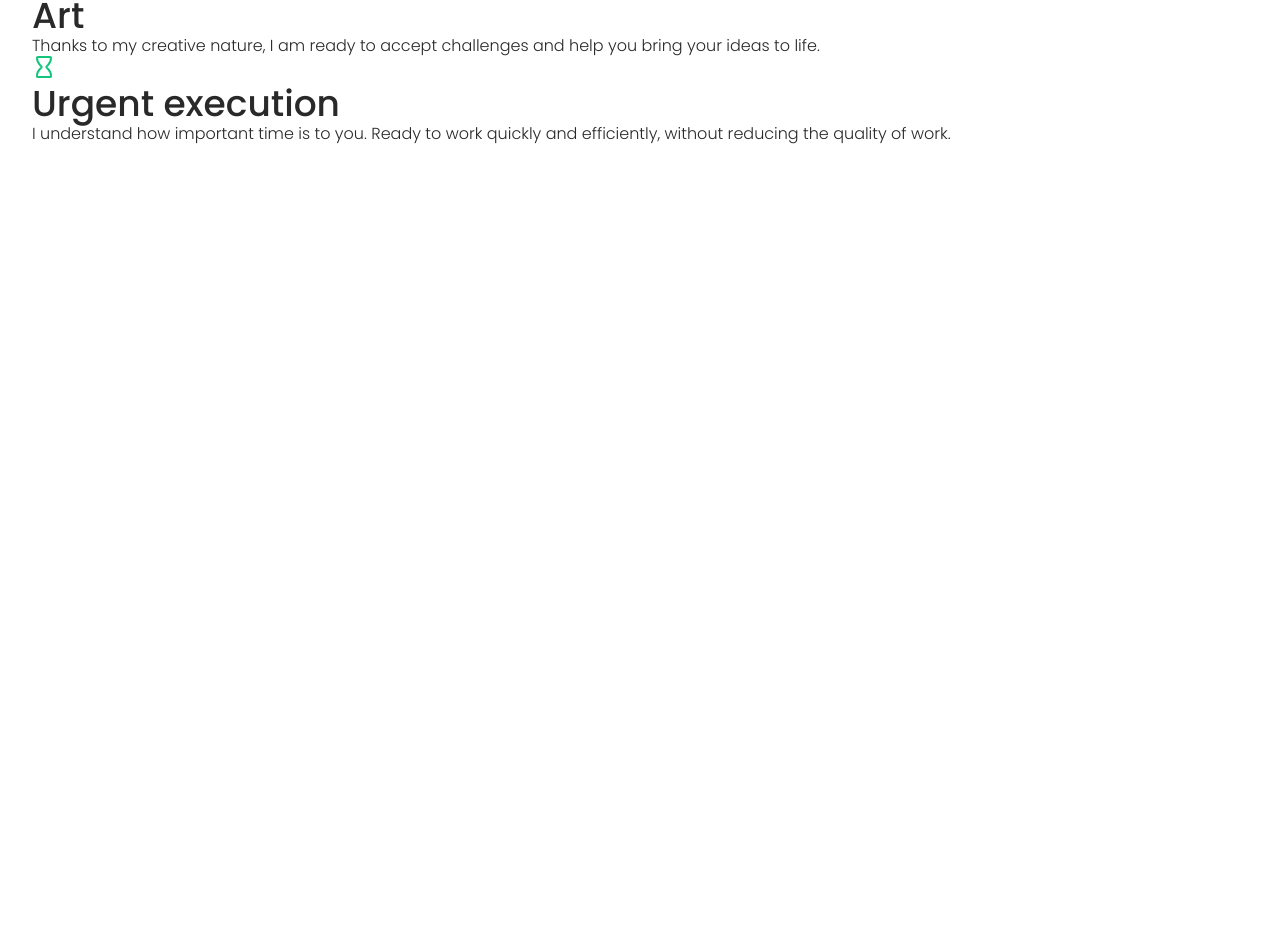
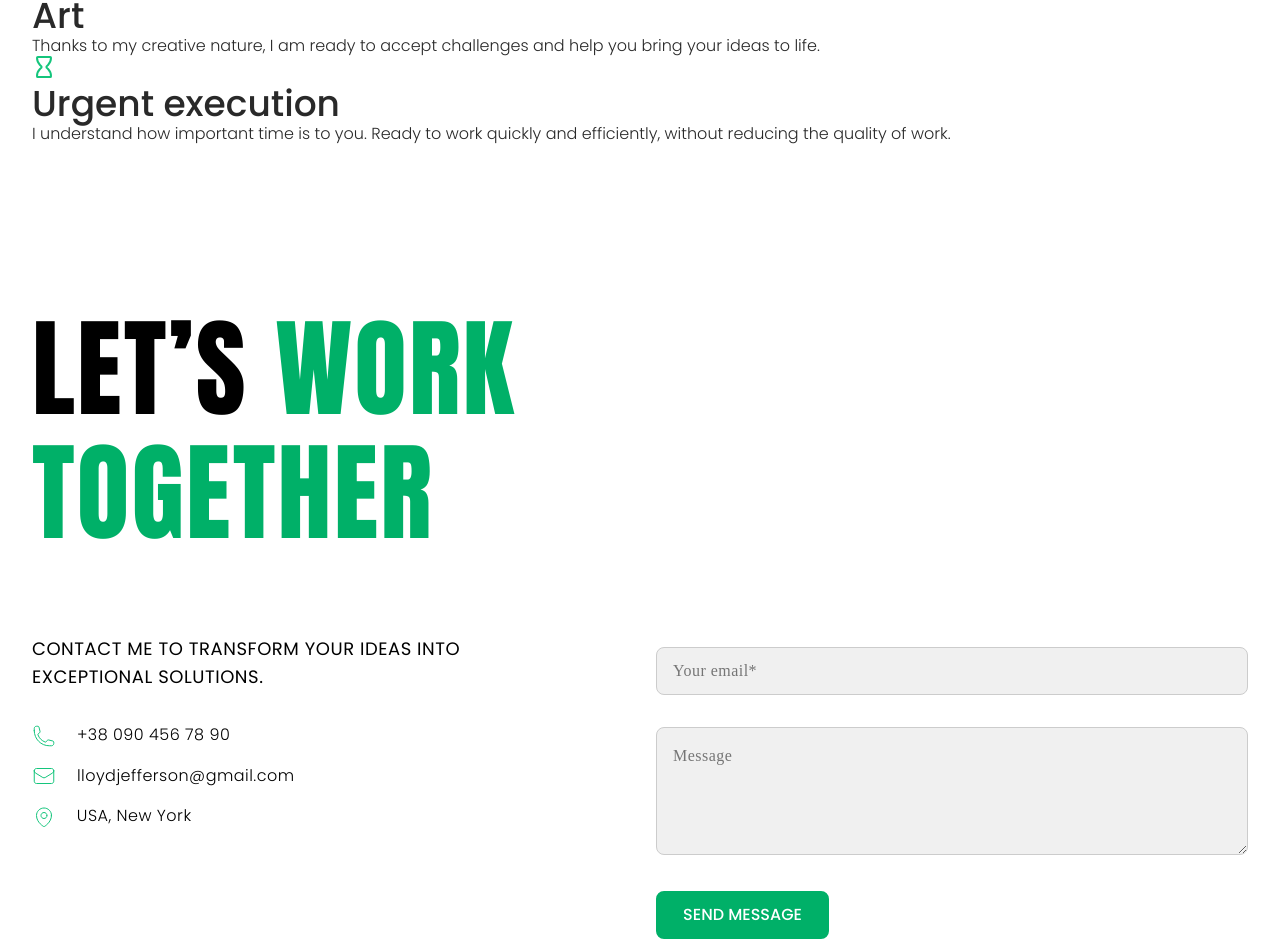
Before and after one commit to Yura33-dev/project-team-18, a website built with Vite: page src/index.html in a window 1280 px wide. Shown: the part 662-1601 px from the top of the page. Before the commit the page ends 969 px from the top, so only its background shows below. Built offline with nearby package versions, Linux system fonts and the light colour scheme.

Commit message:
html-css

```diff
--- a/src/css/work-together.css
+++ b/src/css/work-together.css
@@ -0,0 +1,327 @@
+.work-together {
+    max-width: 360px;
+    height: 661px;
+    padding-left: 20px;
+    padding-right: 20px;
+}
+
+.title-headline {
+    font-weight: 400;
+    font-size: 52px;
+    line-height: 123%;
+    letter-spacing: 0.03em;
+    text-transform: uppercase;
+    color: black;
+}
+
+.title-together {
+    min-width: 253px;
+    margin-bottom: 57px;
+}
+
+.green-text {
+    color: #00B068;
+}
+
+.title-text {
+    font-family: var(--font-family);
+    font-weight: 400;
+    font-size: 18px;
+    line-height: 156%;
+    letter-spacing: 0.03em;
+    text-transform: uppercase;
+    color: black;
+    margin-bottom: 32px;
+}
+
+.title-contacts {
+    font-family: var(--font-family);
+    font-weight: 300;
+    font-size: 16px;
+    line-height: 150%;
+    letter-spacing: 0.03em;
+    color: black;
+
+}
+
+.contacts-together {
+    width: 258px;
+    height: 248px;
+
+
+}
+
+.form-message {
+    width: 100%;
+    height: 216px;
+    margin-top: 12px;
+}
+
+
+.rent-input {
+    box-sizing: border-box;
+    width: 320px;
+    height: 48px;
+    border-radius: 8px;
+    background-color: transparent;
+    outline: none;
+    padding-top: 12px;
+    padding-bottom: 12px;
+    padding-left: 16px;
+}
+
+.message-together {
+    margin-top: 32px;
+    margin-bottom: 32px;
+    box-sizing: border-box;
+    border-radius: 8px;
+    padding: 16px;
+    width: 320px;
+    height: 56px;
+    border: 1px solid #ccc;
+    outline: none;
+
+}
+
+.text-input {
+    font-family: font-family;
+    font-weight: 300;
+    font-size: 16px;
+    line-height: 150%;
+    letter-spacing: 0.03em;
+    color: rgba(41, 41, 41, 0.4);
+    border: 1px solid #ccc;
+    outline: none;
+    background-color: #F0F0F0;
+}
+
+.button-together {
+
+    border: 2px solid #00B068;
+    border-radius: 8px;
+    padding: 12px 24px;
+    width: 320px;
+    height: 48px;
+    color: white;
+    background-color: #00B068;
+
+}
+
+.button-together:hover,
+.button-together:focus {
+    background-color: #289990;
+    transform: 200ms cubic-bezier(0.4, 0, 0.2, 1);
+}
+
+.icon-together {
+    width: 24px;
+    height: 24px;
+    color: #00B068;
+    vertical-align: middle;
+    margin-right: 16px;
+}
+
+.icon-and-text {
+    display: flex;
+    align-items: center;
+    gap: 16px;
+}
+
+/* media 768px */
+@media screen and (min-width: 768px) {
+    .work-together {
+        padding-left: 32px;
+        padding-right: 32px;
+        max-width: 768px;
+        height: 776px;
+
+    }
+
+    .contacts-together {
+        width: 320px;
+        height: 220px;
+        margin-bottom: 60px;
+    }
+
+    .title-headline {
+        max-width: 100%;
+        height: 248px;
+        font-weight: 400;
+        font-size: 108px;
+        line-height: 115%;
+        letter-spacing: 0.02em;
+        text-transform: uppercase;
+        color: black;
+
+    }
+
+    .title-text {
+        font-family: var(--font-family);
+        font-weight: 400;
+        font-size: 18px;
+        line-height: 156%;
+        letter-spacing: 0.03em;
+        text-transform: uppercase;
+        color: black;
+
+    }
+
+    .title-contacts-tabdes {
+        display: flex;
+        white-space: nowrap;
+        gap: 16px;
+    }
+
+    .title-contacts {
+        align-self: baseline;
+        font-weight: 300;
+        font-size: 16px;
+        line-height: 150%;
+        letter-spacing: 0.03em;
+        color: black;
+
+    }
+
+    .rent-input {
+        width: 704px;
+        height: 48px;
+    }
+
+    .message-together {
+        width: 704px;
+        height: 128px;
+    }
+
+    .button-together {
+        width: 173px;
+        height: 48px;
+        padding: 12px 24px;
+        font-weight: 500;
+        font-size: 16px;
+        text-align: center;
+        white-space: nowrap;
+    }
+}
+
+@media screen and (min-width: 1280px) {
+    .work-together {
+        max-width: 1280px;
+        height: 616px;
+        padding: 32px auto;
+    }
+
+    .title-headline {
+        width: 100%;
+        height: 248px;
+        font-weight: 400;
+        font-size: 108px;
+        line-height: 115%;
+        letter-spacing: 0.02em;
+        text-transform: uppercase;
+        color: black;
+    }
+
+    .title-contacts-tabdes {
+        display: flex;
+        flex-direction: column;
+        gap: 16px;
+    }
+
+    .title-contacts-message {
+        margin-top: 80px;
+        width: 1216px;
+        height: 288px;
+        display: flex;
+    }
+
+    .contacts-together {
+        width: auto;
+        height: 288px;
+
+    }
+
+    .form-message {
+        width: 592px;
+        height: 288px;
+        margin-left: 136px;
+    }
+
+    .rent-input {
+        width: 592px;
+        height: 48px;
+    }
+
+    .message-together {
+        width: 592px;
+        height: 128px;
+    }
+}
+
+
+.modal {
+    display: none;
+    position: fixed;
+    z-index: 1000;
+    width: 360px;
+    height: 756px;
+    background: black;
+    opacity: 0.8;
+}
+
+.modal.active {
+    display: flex;
+    justify-content: center;
+    align-items: center;
+}
+
+.modal-container {
+    display: flex;
+    justify-content: center;
+    align-items: center;
+    border: 1px solid rgba(250, 250, 250, 0.1);
+    border-radius: 16px;
+    padding: 48px 32px;
+    width: 320px;
+    height: 328px;
+    margin: 214px 20px;
+    background-color: white;
+    box-sizing: border-box;
+}
+
+.icon-modal-close {
+    position: absolute;
+    top: 16px;
+    right: 16px;
+    width: 24px;
+    height: 24px;
+    background-color: rgba(0, 0, 0, 0);
+    border: none;
+    --color3: #292929;
+}
+
+.hidden {
+    display: none;
+}
+
+.modal-text {
+    width: 256px;
+    height: 232px;
+    font-family: sans-serif;
+    font-weight: 300;
+    font-size: 16px;
+    line-height: 150%;
+    letter-spacing: 0.03em;
+    text-align: center;
+    color: black;
+}
+
+.span-modal {
+    font-family: var(--font-family);
+    font-weight: 400;
+    font-size: 20px;
+    line-height: 160%;
+    letter-spacing: 0.03em;
+    text-transform: uppercase;
+    text-align: center;
+    color: #00B068;
+}
--- a/src/js/popup.js
+++ b/src/js/popup.js
@@ -0,0 +1,37 @@
+
+document.addEventListener("DOMContentLoaded", function() {
+    const modal = document.querySelector(".modal");
+    const closeButton = modal.querySelector(".icon-modal-close");
+    const openButton = document.querySelector(".button-together");
+    const form = document.querySelector(".form-message");
+
+    function openModal() {
+        modal.classList.add("active");
+        document.body.style.overflow = "hidden";
+    }
+
+    function closeModal() {
+        modal.classList.remove("active");
+        document.body.style.overflow = "";
+    }
+
+    closeButton.addEventListener("click", closeModal);
+
+    modal.addEventListener("click", function(event) {
+        if (event.target === modal) {
+            closeModal();
+        }
+    });
+      document.addEventListener("keydown", function(event) {
+          if (event.key === "Escape") {
+            closeModal();
+        }
+  });
+    openButton.addEventListener("click", openModal);
+
+    form.addEventListener("submit", function(event) {
+        event.preventDefault();
+        openModal();
+        form.reset();
+    });
+});
--- a/src/partials/work-together.html
+++ b/src/partials/work-together.html
@@ -1 +1,62 @@
-<section class="section work-together"></section>
+<section class="work-together">
+    <h2 class="title-together title-headline">
+        <span class="black-text">let’s</span>
+        <span class="green-text">work</span> <br>
+        <span class="green-text">together</span>
+    </h2>
+    <div class="title-contacts-message">
+        <div class="contacts-together">
+            <p class="title-text">Contact me to transform your ideas into exceptional solutions.</p>
+            <div class="title-contacts-tabdes">
+                <div class="icon-and-text">
+                    <p class="title-contacts">
+                        <svg class="icon-together" width="24" height="24">
+                            <use href="./img/icons/sprite.svg#icon-tel"></use>
+                        </svg>
+                        <a href="tel:+380904567890">+38 090 456 78 90</a>
+                    </p>
+                </div>
+                <div class="icon-and-text">
+                    <p class="title-contacts">
+                        <svg class="icon-together" width="24" height="24">
+                            <use href="./img/icons/sprite.svg#icon-email"></use>
+                        </svg>
+                        <a href="lloydjefferson@gmail.com">lloydjefferson@gmail.com</a>
+                    </p>
+                </div>
+                <div class="icon-and-text">
+                    <p class="title-contacts">
+                        <svg class="icon-together" width="24" height="24">
+                            <use href="./img/icons/sprite.svg#icon-location"></use>
+                        </svg>
+                        USA, New York
+                    </p>
+                </div>
+            </div>
+        </div>
+        <div class="form-message">
+            <input type="email" name="user-email" placeholder="Your email*" class="rent-input text-input"
+                autocomplete="off" pattern="^\w+(\.\w+)?@[a-zA-Z_]+?\.[a-zA-Z]{2,3}$" title="Incorrect email" required>
+            <textarea name="message" placeholder="Message" class="message-together text-input"></textarea>
+            <button type="submit" class="button-together">SEND MESSAGE</button>
+        </div>
+    </div>
+    <div id="modal" class="modal invisible">
+        <div class="modal-container">
+            <div>
+                <button type="button" class="icon-modal-close">
+                    <svg width="24" height="24">
+                        <use href="./img/icons/sprite.svg#icon-close"></use>
+                    </svg>
+                </button>
+                <p class="modal-text">
+                    <span class="span-modal">Thank you for your interest in cooperation!</span><br>
+                    The manager will contact you shortly to discuss further<br>
+                    details and opportunities for<br>
+                    cooperation. Please stay in<br> touch.
+                </p>
+            </div>
+        </div>
+    </div>
+    </div>
+</section>
```
